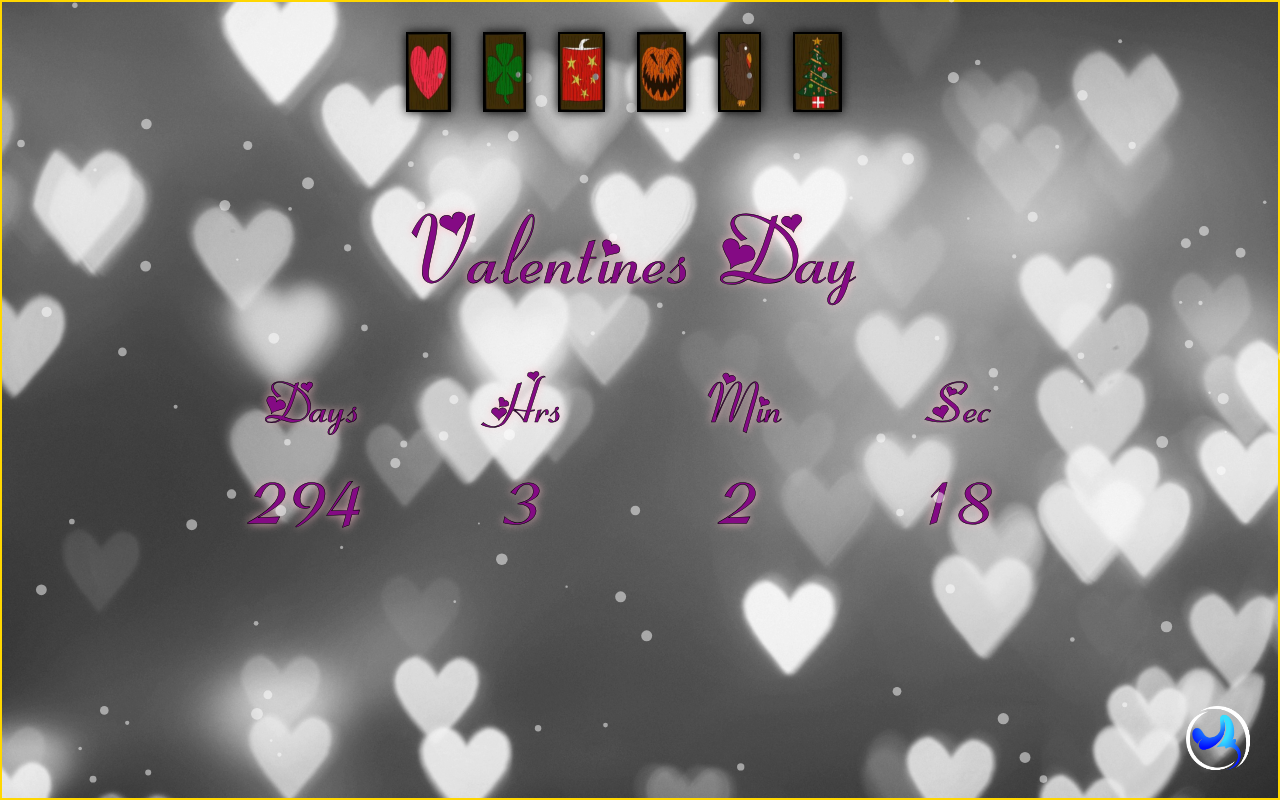
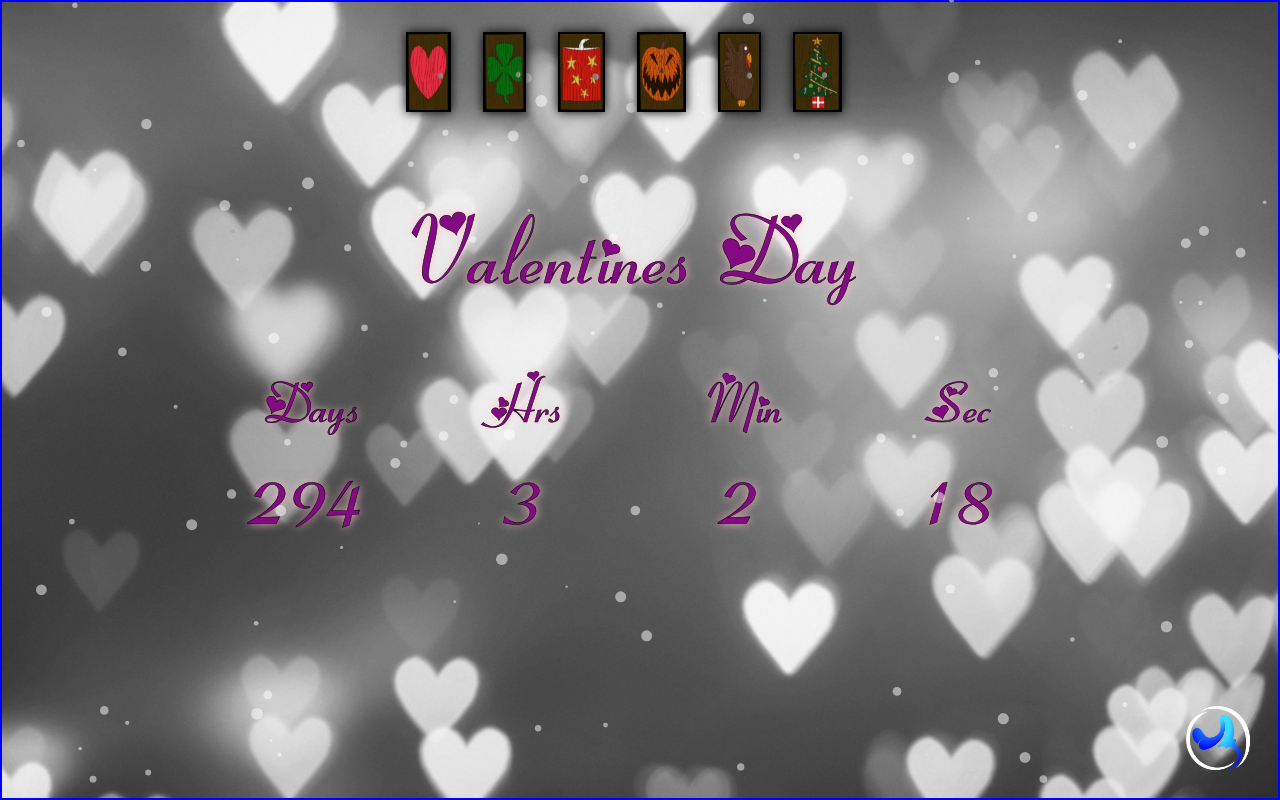
Before and after one commit to barbedStingray/holiday-particles, a React (Create React App) app: page / in a window 1280 px wide. Built offline with nearby package versions, Linux system fonts and the light colour scheme.

Commit message:
touch action

```diff
--- a/src/App.css
+++ b/src/App.css
@@ -48,7 +48,7 @@
 
 .holidayParticles {
   /* background-color: black; */
-  border: 2px solid gold;
+  border: 2px solid blue;
   /* position: relative; */
   width: 100dvw;
   height: 100dvh;
@@ -57,7 +57,7 @@
   color: white;
   overflow: hidden;
   overscroll-behavior: none;
-
+  touch-action: none;
 }
 
 .Christmas,
```
